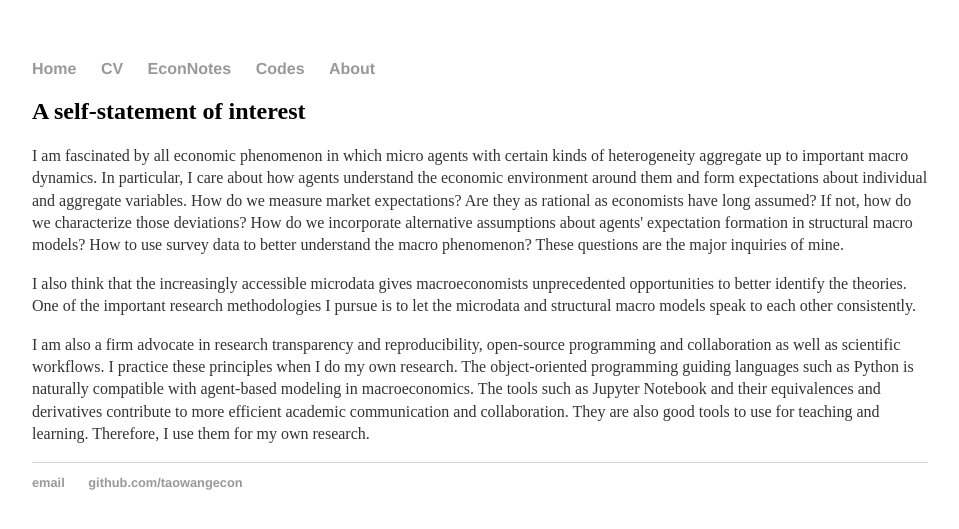
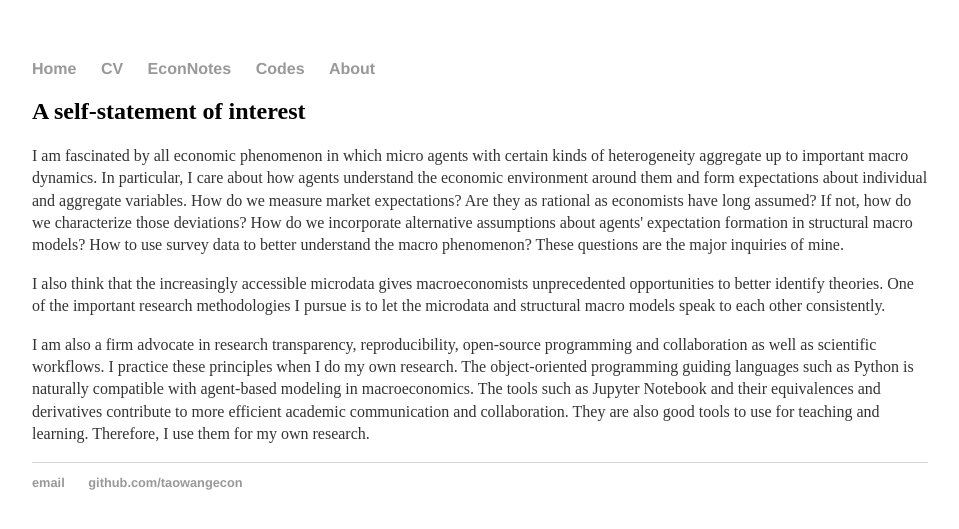
Before and after one commit to iworld1991/TaoWangEcon.github.io, a Jekyll site: the page built from about/index.html, in a window 1280 px wide. Shown: the top 529 px of the page, without its empty margins (160-1119 px from the left). Built offline with Jekyll 4.4.1, drawn with Linux system fonts in a browser that asks for light colours.

Commit message:
Update index.html

```diff
--- a/about/index.html
+++ b/about/index.html
@@ -8,7 +8,7 @@
 
 <p style="font-size:100%;">I am fascinated by all economic phenomenon in which micro agents with certain kinds of heterogeneity aggregate up to important macro dynamics. In particular, I care about how agents understand the economic environment around them and form expectations about individual and aggregate variables. How do we measure market expectations? Are they as rational as economists have long assumed? If not, how do we characterize those deviations? How do we incorporate alternative assumptions about agents' expectation formation in structural macro models?  How to use survey data to better understand the macro phenomenon?  These questions are the major inquiries of mine.</p>
 
-<p style="font-size:100%;">I also think that the increasingly accessible microdata gives macroeconomists unprecedented opportunities to better identify the theories. One of the important research methodologies I pursue is to let the microdata and structural macro models speak to each other consistently. </p>
+<p style="font-size:100%;">I also think that the increasingly accessible microdata gives macroeconomists unprecedented opportunities to better identify theories. One of the important research methodologies I pursue is to let the microdata and structural macro models speak to each other consistently. </p>
 
-<p style="font-size:100%;">I am also a firm advocate in research transparency and reproducibility, open-source programming and collaboration as well as scientific workflows. I practice these principles when I do my own research. The object-oriented programming guiding languages such as Python is naturally compatible with agent-based modeling in macroeconomics. The tools such as Jupyter Notebook and their equivalences and derivatives contribute to more efficient academic communication and collaboration. They are also good tools to use for teaching and learning. Therefore, I use them for my own research. </p>
+<p style="font-size:100%;">I am also a firm advocate in research transparency, reproducibility, open-source programming and collaboration as well as scientific workflows. I practice these principles when I do my own research. The object-oriented programming guiding languages such as Python is naturally compatible with agent-based modeling in macroeconomics. The tools such as Jupyter Notebook and their equivalences and derivatives contribute to more efficient academic communication and collaboration. They are also good tools to use for teaching and learning. Therefore, I use them for my own research. </p>
 </div><!-- /.blurb -->
```
